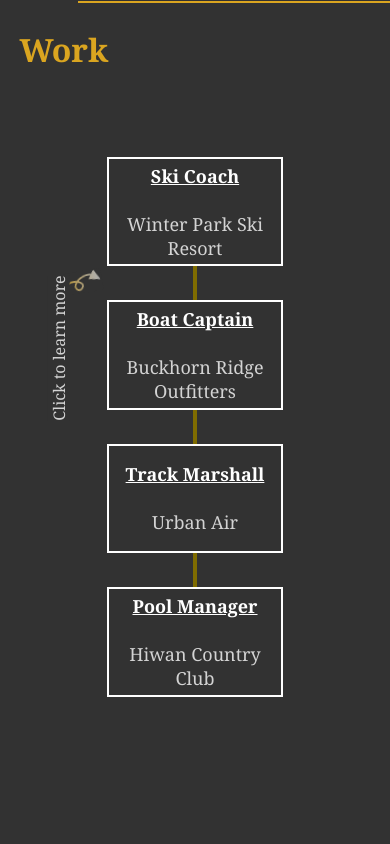
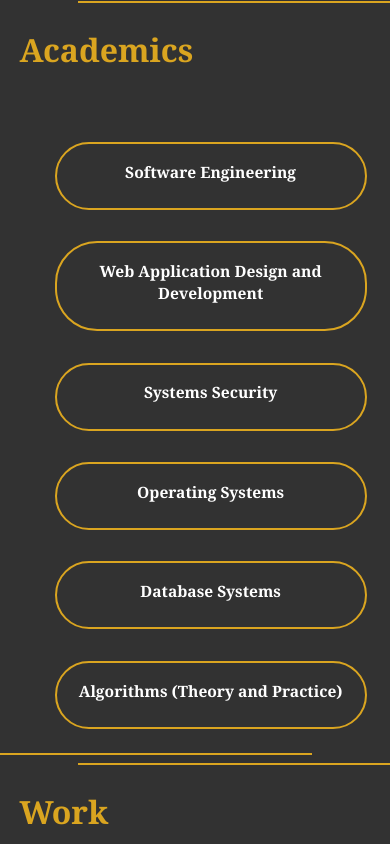
Before and after one commit to jstrande99/jstrande-react, a React (Create React App) app: page / in a window 390 px wide. Shown: the part 2500-3344 px from the top of the page. Before the commit the page ends 3214 px from the top, so only its background shows below. Built offline with nearby package versions, Linux system fonts and the light colour scheme; some icons are missing.

Commit message:
updated studies and work layout

```diff
--- a/package.json
+++ b/package.json
@@ -6,6 +6,7 @@
     "@testing-library/jest-dom": "^5.16.5",
     "@testing-library/react": "^13.4.0",
     "@testing-library/user-event": "^13.5.0",
+    "bootstrap": "^5.2.2",
     "font-awesome": "^4.7.0",
     "react": "^18.2.0",
     "react-awesome-button": "^7.0.4",
@@ -14,6 +15,7 @@
     "react-router-hash-link": "^2.4.3",
     "react-scripts": "5.0.1",
     "reactjs-popup": "^2.0.5",
+    "reactstrap": "^9.1.5",
     "web-vitals": "^2.1.4"
   },
   "scripts": {
--- a/src/App.js
+++ b/src/App.js
@@ -12,7 +12,7 @@ export default function App() {
     <Router>
       <Navbar />
       <Routes>
-        <Route path='/' element={<Home/>}/>
+        <Route path='/' element={<Home />}/>
       </Routes>
     </Router>
     </>
--- a/src/Components/Loader.css
+++ b/src/Components/Loader.css
@@ -1,7 +1,7 @@
 .fullscreen-true{
     width: 100vw;
     height: 100vh;
-    background: linear-gradient(to top right, rgb(135, 103, 20), black);;
+    background: linear-gradient(to top right, rgb(135, 103, 20), black);
     position: fixed;
     top: 0;
     z-index: 1000;
--- a/src/Pages/Home.js
+++ b/src/Pages/Home.js
@@ -10,6 +10,9 @@ import pdfResume from './PDF/JordanStrande.pdf';
 import Work from './Work.js';
 import Languages from './Languages.js';
 import About from './About.js';
+import Studies from './Studies.js';
+
+
 function Home() {
     let timeOfday = GetTimeOfDay();
 
@@ -49,6 +52,14 @@ function Home() {
             <div className='sectionOne'>
                 <div className='line2'></div>
                 <div className='line1'></div>
+                <h1 className='title'>Academics</h1>
+            </div>
+            <div id='Languages' className='smallBody'>
+                <Studies />
+            </div>
+            <div className='sectionOne'>
+                <div className='line2'></div>
+                <div className='line1'></div>
                 <h1 className='title'>Work</h1>
             </div>
             <div id='Work' className='smallBody'>
--- /dev/null
+++ b/src/Pages/Studies.js
@@ -0,0 +1,51 @@
+import React, { useState } from 'react';
+import './Style/Studies.css';
+import { Collapse } from 'reactstrap';
+//ALL DEFINITIONS WERE TAKEN FROM CSU'S COURSE CATALOG
+// FOUND HERE:: https://catalog.colostate.edu/general-catalog/courses-az/
+export default function Studies(){
+    const [showDetails, setShowDetails] = useState(false);
+    return(
+        <div className='studyContainer'>
+            <div className='studyOne'>
+                <button className=' innerOne'  onClick={() => { setShowDetails(!showDetails) }}>
+                    <h2 className='classTitle'>Software Engineering</h2>
+                    <Collapse isOpen={showDetails}>
+                        <p className='descriptClass'>Principles, concepts, and techniques associated with team-based development of large, complex software systems. Topics include teamwork, configuration management, project management, requirements engineering, and systematic testing techniques while using GitHub. Use software tools in the context of a Scrum-based Agile development project.</p>
+                    </Collapse>
+                </button>
+                <button className=' innerOne'  onClick={() => { setShowDetails(!showDetails) }}>
+                    <h2 className='classTitle'>Web Application Design and Development</h2>
+                    <Collapse isOpen={showDetails}>
+                        <p className='descriptClass'>Advanced application design and development of modern day web applications.</p>
+                    </Collapse>
+                </button>
+                <button className=' innerOne'  onClick={() => { setShowDetails(!showDetails) }}>
+                    <h2 className='classTitle'>Systems Security</h2>
+                    <Collapse isOpen={showDetails}>
+                        <p className='descriptClass'>Computer and system security, authentication, access control, malicious software, and software security.</p>
+                    </Collapse>
+                </button>
+
+                <button className=' innerOne'  onClick={() => { setShowDetails(!showDetails) }}>
+                    <h2 className='classTitle'>Operating Systems</h2>
+                    <Collapse isOpen={showDetails}>
+                        <p className='descriptClass'>Advanced look into memory organization, I/O control, multitasking, process control, coordination, and resource management of operating systems</p>
+                    </Collapse>
+                </button>
+                <button className=' innerOne'  onClick={() => { setShowDetails(!showDetails) }}>
+                    <h2 className='classTitle'>Database Systems</h2>
+                    <Collapse isOpen={showDetails}>
+                        <p className='descriptClass'>The physical and logical design, implementation, and administration of databases.</p>
+                    </Collapse>
+                </button>
+                <button className=' innerOne'  onClick={() => { setShowDetails(!showDetails) }}>
+                    <h2 className='classTitle'>Algorithms (Theory and Practice)</h2>
+                    <Collapse isOpen={showDetails}>
+                        <p className='descriptClass'>Analysis, design, implementation and applications of algorithms.</p>
+                    </Collapse>
+                </button>
+            </div>
+        </div>
+    );
+}
--- /dev/null
+++ b/src/Pages/Style/Studies.css
@@ -0,0 +1,56 @@
+.studyContainer{
+    display: flex;
+    align-items: center;
+    justify-content: center;
+    text-align: center;
+    background-color: transparent;
+}
+.studyOne{
+    width: 80vw;
+    height: auto;
+    background-color: transparent;
+    margin: 1vh;
+}
+.innerOne{
+    width: 40%;
+    margin: 5%;
+    padding: 2vh;
+    border: 2px solid goldenrod;
+    float: left;
+    border-radius: 5vh;
+}
+.classTitle{
+    font-size: 2vw;
+    color: white;
+    padding-bottom: 2vh;
+    background: transparent;
+}
+.descriptClass{
+    background: transparent;
+    font-size: 1.5vw;
+}
+.collapse{
+    display: none;
+}
+.show {
+    display: contents;
+}
+.innerOne:hover {
+    background: rgb(218, 165, 32, .5);
+}
+
+@media screen and (max-width: 960px) {
+    .innerOne{
+        width: 100%;
+    }
+    .classTitle{
+        font-size: 4vw;
+        color: white;
+        padding-bottom: 1vh;
+        background: transparent;
+    }
+    .descriptClass{
+        background: transparent;
+        font-size: 3.5vw;
+    }
+}
--- a/src/Pages/Style/Work.css
+++ b/src/Pages/Style/Work.css
@@ -29,7 +29,7 @@
     top: 10vh;
 }
 .innerWork{
-    border: 2px solid white;
+    border: 2px solid goldenrod;
     background-color: rgb(50, 50, 50);
     padding: 5px;
     width: 45vw;
```
Also changed, not shown: 1 other file (tests, documents, lock files or other folders).
